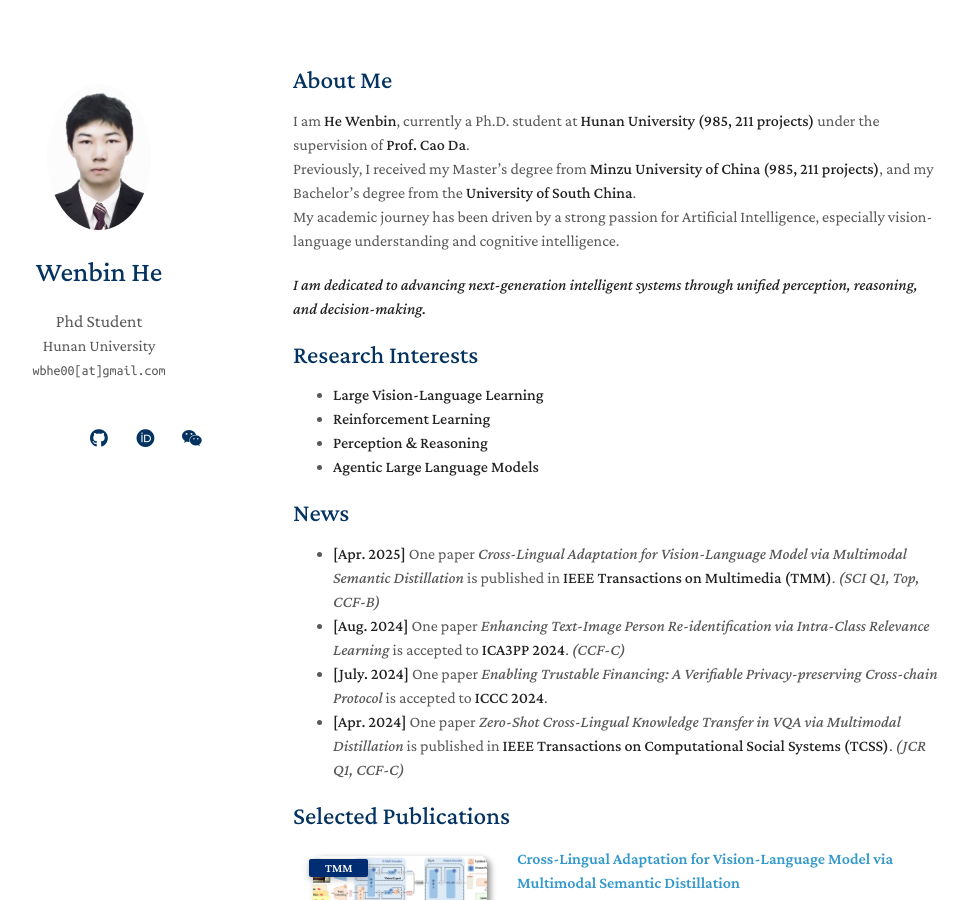
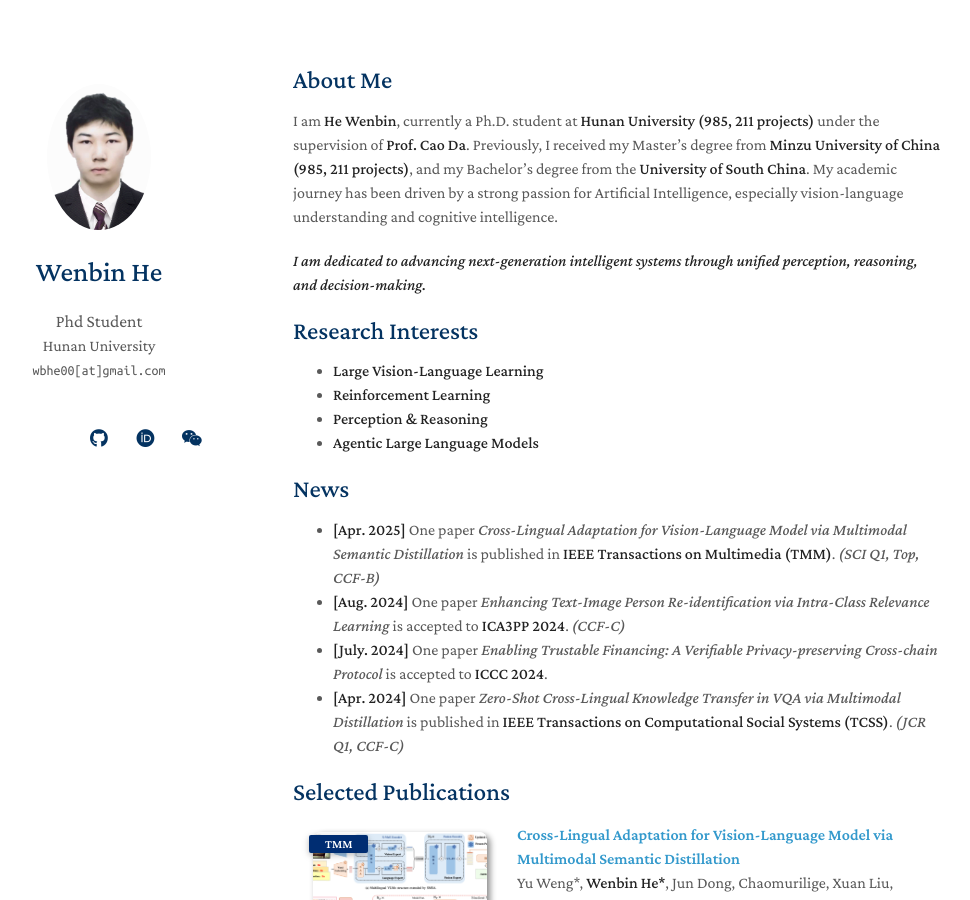
Before and after one commit to BbiHH/BbiHH.github.io, a Jekyll site: the page built from index.md, in a window 1280 px wide and 900 px high. Shown: the whole window, without its empty margins (177-1147 px from the left). Built offline with Jekyll 4.4.1, drawn with Linux system fonts in a browser that asks for light colours; a style sheet for code colours, icons or effects is not loaded; our own code applies the rules of GitHub Pages for plain Markdown files; some of the changed lines change nothing that is shown.

Commit message:
update md

```diff
--- a/_data/publications.yml
+++ b/_data/publications.yml
@@ -48,4 +48,4 @@
     bibtex:
     page:
     image: ./assets/img/IoTJ-ov.png
-    notes: Accepted
+    notes:
--- a/index.md
+++ b/index.md
@@ -4,9 +4,7 @@
 
 ## About Me
 
-I am **He Wenbin**, currently a Ph.D. student at **Hunan University (985, 211 projects)** under the supervision of [**Prof. Cao Da**](https://csee.hnu.edu.cn/people/caoda).
-Previously, I received my Master's degree from **Minzu University of China (985, 211 projects)**, and my Bachelor's degree from the **University of South China**.
-My academic journey has been driven by a strong passion for Artificial Intelligence, especially vision-language understanding and cognitive intelligence.
+I am **He Wenbin**, currently a Ph.D. student at **Hunan University (985, 211 projects)** under the supervision of [**Prof. Cao Da**](https://csee.hnu.edu.cn/people/caoda). Previously, I received my Master's degree from **Minzu University of China (985, 211 projects)**, and my Bachelor's degree from the **University of South China**.  My academic journey has been driven by a strong passion for Artificial Intelligence, especially vision-language understanding and cognitive intelligence.
 
 **_I am dedicated to advancing next-generation intelligent systems through unified perception, reasoning, and decision-making._**
 
```
Also changed, not shown: assets/img/IoTJ-ov.png (added).
